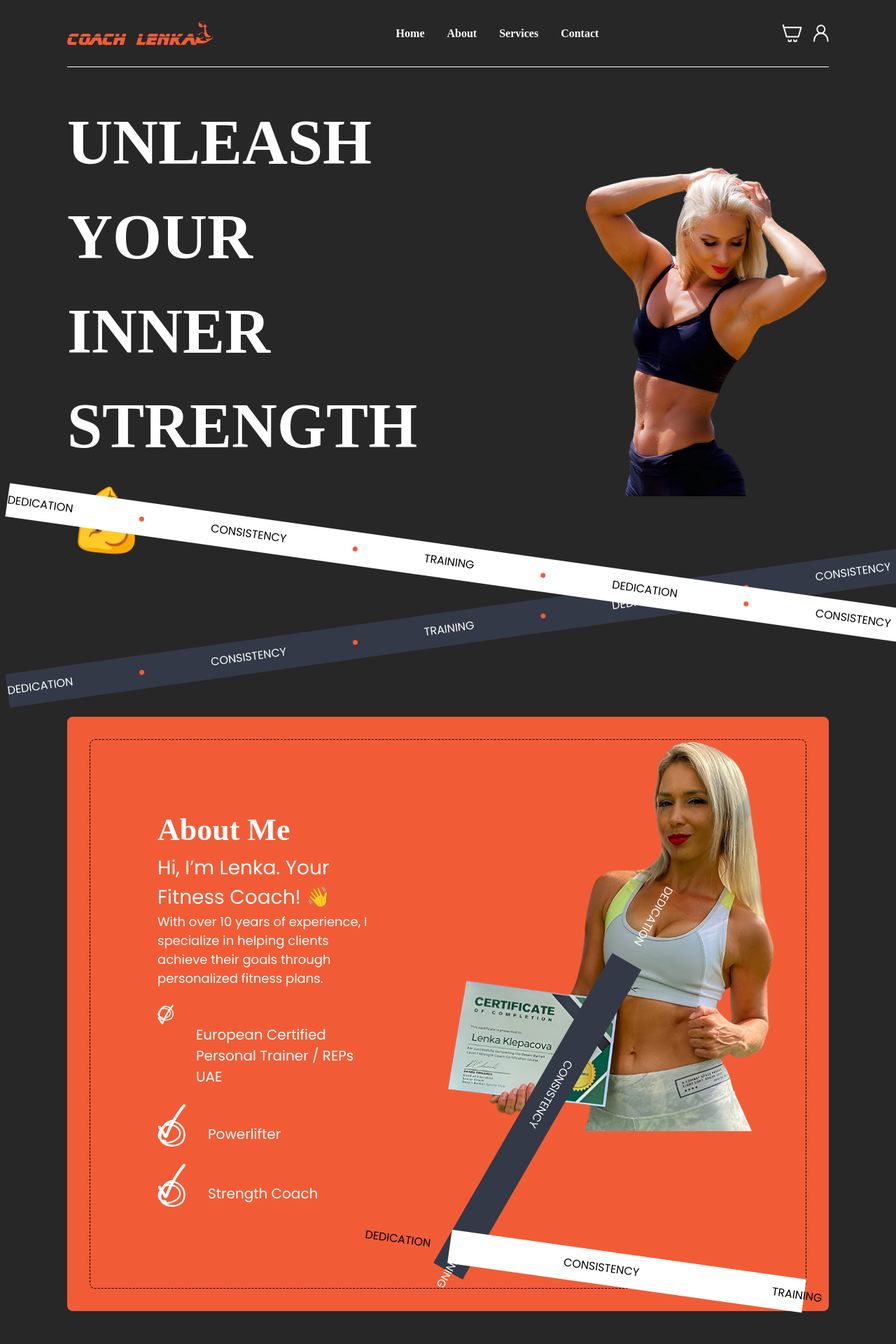
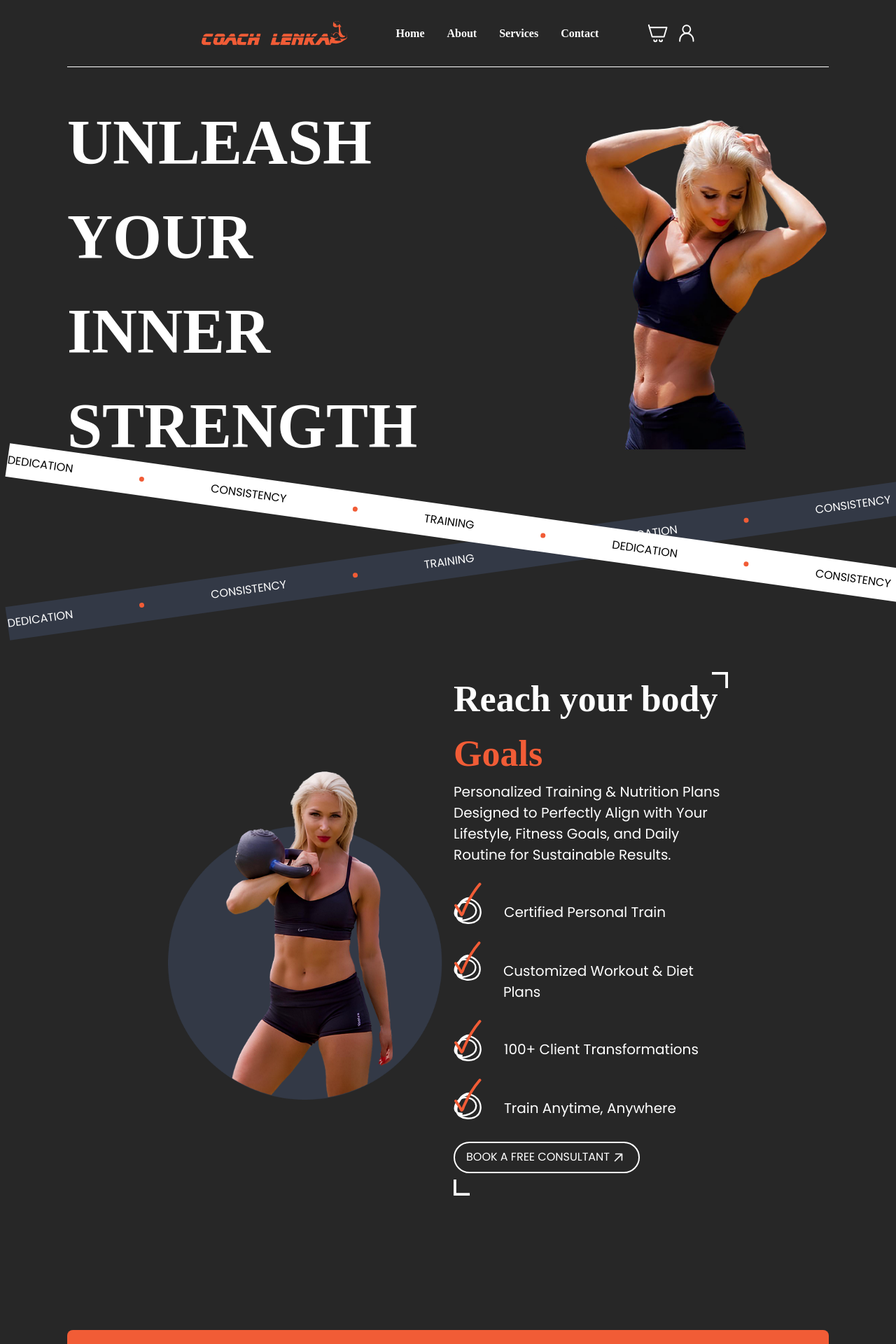
Before and after one commit to likeam/linca-coach, a Next.js app: page /pages/home in a window 1280 px wide. Shown: the top 1920 px of the page at 70% size. Built offline with nearby package versions, Linux system fonts and the light colour scheme.

Commit message:
building Line section

```diff
--- /dev/null
+++ b/src/app/(components)/line.tsx
@@ -0,0 +1,30 @@
+const Line = () => {
+  return (
+    <>
+      <div className="font-[400] font-[Poppins] text-[16px]">DEDICATION</div>
+      <div className=" h-[7px] w-[7px] bg-[#F15C36] rounded-full" />
+      <div className="font-[400] font-[Poppins] text-[16px] py-3">
+        CONSISTENCY
+      </div>
+      <div className=" h-[7px] w-[7px] bg-[#F15C36] rounded-full" />
+      <div className="font-[400] font-[Poppins] text-[16px]">TRAINING</div>
+      <div className=" h-[7px] w-[7px] bg-[#F15C36] rounded-full" />
+      <div className="font-[400] font-[Poppins] text-[16px]">DEDICATION</div>
+      <div className=" h-[7px] w-[7px] bg-[#F15C36] rounded-full" />
+      <div className="font-[400] font-[Poppins] text-[16px] py-3">
+        CONSISTENCY
+      </div>
+      <div className=" h-[7px] w-[7px] bg-[#F15C36] rounded-full" />
+      <div className="font-[400] font-[Poppins] text-[16px]">TRAINING</div>
+      <div className=" h-[7px] w-[7px] bg-[#F15C36] rounded-full" />
+      <div className="font-[400] font-[Poppins] text-[16px] py-3">
+        CONSISTENCY
+      </div>
+      <div className=" h-[7px] w-[7px] bg-[#F15C36] rounded-full" />
+      <div className="font-[400] font-[Poppins] text-[16px]">TRAINING</div>
+      <div className=" h-[7px] w-[7px] bg-[#F15C36] rounded-full" />
+    </>
+  );
+};
+
+export default Line;
--- a/src/app/(components)/navbar.tsx
+++ b/src/app/(components)/navbar.tsx
@@ -1,8 +1,65 @@
+"use client";
 import Image from "next/image";
 import Link from "next/link";
-import React from "react";
+import { motion } from "framer-motion";
+import { useState } from "react";
 
 const Navbar = () => {
+  const [open, setOpen] = useState(false);
+
+  const topVariants = {
+    closed: {
+      rotate: 0,
+    },
+    opened: {
+      rotate: 45,
+      backgroundColor: "rgb(255,255,255)",
+    },
+  };
+
+  const centerVariants = {
+    closed: {
+      opacity: 1,
+    },
+    opened: {
+      opacity: 0,
+    },
+  };
+
+  const lowerVariants = {
+    closed: {
+      rotate: 0,
+    },
+    opened: {
+      rotate: -45,
+      backgroundColor: "rgb(255,255,255)",
+    },
+  };
+
+  const listVariants = {
+    closed: {
+      x: "100vw",
+    },
+    opened: {
+      x: 0,
+      transition: {
+        when: "beforeChildren",
+        staggerChildren: 0.2,
+      },
+    },
+  };
+
+  const listItemVariants = {
+    closed: {
+      x: -10,
+      opacity: 0,
+    },
+    opened: {
+      x: 0,
+      opacity: 1,
+    },
+  };
+
   const links = [
     { url: "/", title: "Home" },
     { url: "../pages/about", title: "About" },
@@ -10,20 +67,60 @@ const Navbar = () => {
     { url: "../pages/contact", title: "Contact" },
   ];
   return (
-    <div className=" h-full flex items-center justify-between   border-b-[1px] border-white">
-      <div className="">
+    <div className=" h-full flex items-center justify-between   border-b-[1px] px-2 md:px-8 lg:px-24 xl:px-48 border-white">
+      <div className=" ">
         <Image src="/Logo.svg" alt="logo" width={208} height={34} />
       </div>
-      <div className=" flex gap-8 cursor-pointer  font-bold text-[16px] font-[hanson]">
+      <div className=" hidden md:flex  gap-2 lg:gap-8 cursor-pointer  font-bold text-[12px] md:text-[16px] font-[hanson]">
         {links.map((link) => (
           <Link href={link.url} className="" key={link.title}>
             {link.title}
           </Link>
         ))}
       </div>
-      <div className=" flex gap-4">
+      <div className=" hidden md:flex gap-4">
         <Image src="/cart.svg" alt="cart" width={29} height={26} />
         <Image src="/user.svg" alt="cart" width={22} height={25} />
+      </div>
+      <div className=" md:hidden">
+        <button
+          className=" w-10 h-8 flex flex-col justify-between z-50 relative"
+          onClick={() => setOpen((prev) => !prev)}
+        >
+          <motion.div
+            variants={topVariants}
+            animate={open ? "opened" : "closed"}
+            className="w-10 h-1 bg-white rounded origin-left"
+          />
+          <motion.div
+            variants={centerVariants}
+            animate={open ? "opened" : "closed"}
+            className="w-10 h-1 bg-white rounded"
+          />
+          <motion.div
+            variants={lowerVariants}
+            animate={open ? "opened" : "closed"}
+            className="w-10 h-1 bg-white rounded origin-left"
+          />
+        </button>
+        {open && (
+          <motion.div
+            variants={listVariants}
+            initial="closed"
+            animate="opened"
+            className=" md:hidden absolute top-0 left-0 w-screen h-screen bg-black text-white flex flex-col justify-center items-center gap-14 text-4xl z-40"
+          >
+            {links.map((link) => (
+              <motion.div
+                variants={listItemVariants}
+                className=""
+                key={link.title}
+              >
+                <Link href={link.url}>{link.title}</Link>
+              </motion.div>
+            ))}
+          </motion.div>
+        )}
       </div>
     </div>
   );
--- a/src/app/layout.tsx
+++ b/src/app/layout.tsx
@@ -27,7 +27,7 @@ export default function RootLayout({
     <html lang="en">
       <body className={`${poppins.style} ${hanson.style} antialiased`}>
         <div className=" w-full h-full text-white bg-[#272727] ">
-          <div className=" h-24 mx-24">
+          <div className=" h-24 mx-8 md:mx-12 lg:mx-24">
             <Navbar />
           </div>
           <div className="">{children}</div>
--- a/src/app/pages/home/about-me/page.tsx
+++ b/src/app/pages/home/about-me/page.tsx
@@ -1,9 +1,10 @@
+import Line from "@/app/(components)/line";
 import Image from "next/image";
 import React from "react";
 
 const AboutMe = () => {
   return (
-    <div className="m-24 bg-[#F15C36] rounded-lg p-8 ">
+    <div className="m-24 bg-[#F15C36] rounded-lg p-8 overflow-hidden ">
       <div className=" grid grid-cols-2 border border-black border-dashed   rounded-lg ">
         <div className=" col-span-1 m-24">
           <div className="">
@@ -85,36 +86,16 @@ const AboutMe = () => {
         <div className=" col-span-1">
           <Image src="/about1.png" alt="ball" width={515} height={631} />
         </div>
-        <div className="inline-block rotate-[120deg] origin-right -mt-7  ">
-          <div className=" flex gap-24  text-white items-center justify-center bg-[#333946]">
-            <div className="font-[400] font-[Poppins] text-[16px]">
-              DEDICATION
+        <div className=" inline-block rotate-[-16deg] origin-bottom-right">
+          <div className="inline-block rotate-[-12deg] origin-center -mt-7  ">
+            <div className=" flex gap-24  text-white items-center justify-center bg-[#333946]">
+              <Line />
             </div>
-            <div className=" h-[7px] w-[7px] bg-[#F15C36] rounded-full" />
-            <div className="font-[400] font-[Poppins] text-[16px] py-3">
-              CONSISTENCY
+          </div>
+          <div className="inline-block rotate-[2deg] origin-center -mt-7">
+            <div className=" flex gap-24 bg-white text-black items-center justify-center">
+              <Line />
             </div>
-            <div className=" h-[7px] w-[7px] bg-[#F15C36] rounded-full" />
-            <div className="font-[400] font-[Poppins] text-[16px]">
-              TRAINING
-            </div>
-            <div className=" h-[7px] w-[7px] bg-[#F15C36] rounded-full" />
-          </div>
-        </div>
-        <div className="inline-block rotate-[8deg] origin-center -mt-7">
-          <div className=" flex gap-24 bg-white text-black items-center justify-center">
-            <div className="font-[400] font-[Poppins] text-[16px]">
-              DEDICATION
-            </div>
-            <div className=" h-[7px] w-[7px] bg-[#F15C36] rounded-full" />
-            <div className="font-[400] font-[Poppins] text-[16px] py-3">
-              CONSISTENCY
-            </div>
-            <div className=" h-[7px] w-[7px] bg-[#F15C36] rounded-full" />
-            <div className="font-[400] font-[Poppins] text-[16px]">
-              TRAINING
-            </div>
-            <div className=" h-[7px] w-[7px] bg-[#F15C36] rounded-full" />
           </div>
         </div>
       </div>
--- a/src/app/pages/home/goal/page.tsx
+++ b/src/app/pages/home/goal/page.tsx
@@ -22,10 +22,10 @@ const Goal = () => {
             height={23}
             className=" absolute left-0 bottom-0"
           />
-          <div className="font-bold font-[Hanson] text-[52px]">
+          <div className="font-[500] md:font-[600] lg:font-bold font-[Hanson] text-[24px] md:text-[48px] lg:text-[52px]">
             Reach your body <span className=" text-[#F15C36]">Goals</span>
           </div>
-          <div className="font-[400] font-[Poppins] text-[20px]">
+          <div className="font-[300] lg:font-[400] font-[Poppins] text-[12px]  lg:text-[20px]">
             Personalized Training & Nutrition Plans Designed to Perfectly Align
             with Your Lifestyle, Fitness Goals, and Daily Routine for
             Sustainable Results.
--- a/src/app/pages/home/hero/page.tsx
+++ b/src/app/pages/home/hero/page.tsx
@@ -1,77 +1,27 @@
+import Line from "@/app/(components)/line";
 import Image from "next/image";
-import React from "react";
 
 const Hero = () => {
   return (
     <div className="  w-full   h-screen  ">
       <div className=" grid grid-cols-1 lg:grid-cols-3 items-center gap-6 mt-8 mx-24">
         <div className=" col-span-2">
-          <div className=" w-1/3 py-2  md: rounded-full  font-bold text-[90px] font-[hanson]">
-            UNLEASH YOUR INNER STRENGTH💪
+          <div className=" w-1/3 py-2 text-[40px]  md:text-[60px] rounded-full  font-bold lg:text-[90px] font-[hanson] ">
+            UNLEASH YOUR INNER STRENGTH
           </div>
         </div>
-        <div className=" col-span-1 ">
+        <div className=" col-span-1  hidden lg:block">
           <Image src="/hero1.png" alt="hero" width={400} height={550} />
         </div>
       </div>
-      <div className="inline-block rotate-[-8deg] origin-center -mt-7  ">
+      <div className="inline-block rotate-[-8deg] origin-center  mt-7">
         <div className=" flex gap-24  text-white items-center justify-center bg-[#333946]">
-          <div className="font-[400] font-[Poppins] text-[16px]">
-            DEDICATION
-          </div>
-          <div className=" h-[7px] w-[7px] bg-[#F15C36] rounded-full" />
-          <div className="font-[400] font-[Poppins] text-[16px] py-3">
-            CONSISTENCY
-          </div>
-          <div className=" h-[7px] w-[7px] bg-[#F15C36] rounded-full" />
-          <div className="font-[400] font-[Poppins] text-[16px]">TRAINING</div>
-          <div className=" h-[7px] w-[7px] bg-[#F15C36] rounded-full" />
-          <div className="font-[400] font-[Poppins] text-[16px]">
-            DEDICATION
-          </div>
-          <div className=" h-[7px] w-[7px] bg-[#F15C36] rounded-full" />
-          <div className="font-[400] font-[Poppins] text-[16px] py-3">
-            CONSISTENCY
-          </div>
-          <div className=" h-[7px] w-[7px] bg-[#F15C36] rounded-full" />
-          <div className="font-[400] font-[Poppins] text-[16px]">TRAINING</div>
-          <div className=" h-[7px] w-[7px] bg-[#F15C36] rounded-full" />
-          <div className="font-[400] font-[Poppins] text-[16px] py-3">
-            CONSISTENCY
-          </div>
-          <div className=" h-[7px] w-[7px] bg-[#F15C36] rounded-full" />
-          <div className="font-[400] font-[Poppins] text-[16px]">TRAINING</div>
-          <div className=" h-[7px] w-[7px] bg-[#F15C36] rounded-full" />
+          <Line />
         </div>
       </div>
-      <div className="inline-block rotate-[8deg] origin-center -mt-7">
+      <div className="inline-block rotate-[8deg] origin-center mt-7  ">
         <div className=" flex gap-24 bg-white text-black items-center justify-center">
-          <div className="font-[400] font-[Poppins] text-[16px]">
-            DEDICATION
-          </div>
-          <div className=" h-[7px] w-[7px] bg-[#F15C36] rounded-full" />
-          <div className="font-[400] font-[Poppins] text-[16px] py-3">
-            CONSISTENCY
-          </div>
-          <div className=" h-[7px] w-[7px] bg-[#F15C36] rounded-full" />
-          <div className="font-[400] font-[Poppins] text-[16px]">TRAINING</div>
-          <div className=" h-[7px] w-[7px] bg-[#F15C36] rounded-full" />
-          <div className="font-[400] font-[Poppins] text-[16px]">
-            DEDICATION
-          </div>
-          <div className=" h-[7px] w-[7px] bg-[#F15C36] rounded-full" />
-          <div className="font-[400] font-[Poppins] text-[16px] py-3">
-            CONSISTENCY
-          </div>
-          <div className=" h-[7px] w-[7px] bg-[#F15C36] rounded-full" />
-          <div className="font-[400] font-[Poppins] text-[16px]">TRAINING</div>
-          <div className=" h-[7px] w-[7px] bg-[#F15C36] rounded-full" />
-          <div className="font-[400] font-[Poppins] text-[16px] py-3">
-            CONSISTENCY
-          </div>
-          <div className=" h-[7px] w-[7px] bg-[#F15C36] rounded-full" />
-          <div className="font-[400] font-[Poppins] text-[16px]">TRAINING</div>
-          <div className=" h-[7px] w-[7px] bg-[#F15C36] rounded-full" />
+          <Line />
         </div>
       </div>
     </div>
--- /dev/null
+++ b/src/app/pages/home/my-services/page.tsx
@@ -0,0 +1,5 @@
+const MyServices = () => {
+  return <div>MyServices</div>;
+};
+
+export default MyServices;
--- a/src/app/pages/home/page.tsx
+++ b/src/app/pages/home/page.tsx
@@ -6,8 +6,8 @@ const HomePage = () => {
   return (
     <div>
       <Hero />
+      <Goal />
       <AboutMe />
-      <Goal />
     </div>
   );
 };
```
Also changed, not shown: package.json (+7 -6 lines), 1 other file (tests, documents, lock files or other folders).
